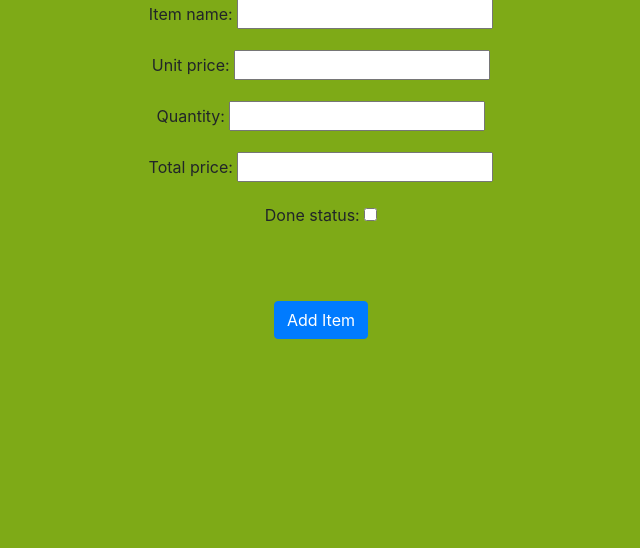
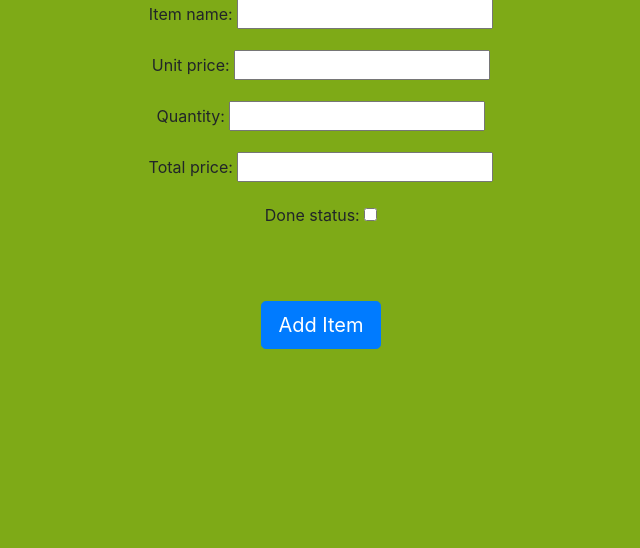
Before and after one commit to Eb0nY-April14/DjangoShoppingList, a Django app: page /add in a window 1280 px wide. Shown: the part 176-724 px from the top of the page, without its empty margins (319-959 px from the left). Run offline with Django 3.2, Linux system fonts and the light colour scheme; a user stored in the database is signed in; some libraries are stand-ins or nearby versions.

Commit message:
Enlarge the add item button

```diff
--- a/shoppinglist/templates/shoppinglist/add_shopping_item.html
+++ b/shoppinglist/templates/shoppinglist/add_shopping_item.html
@@ -10,7 +10,7 @@
             {% csrf_token %}
             {{ form.as_p }}
 
-            <button class="btn btn-primary button-space" type="submit">Add Item</button>
+            <button class="btn btn-primary btn-lg button-space" type="submit">Add Item</button>
         </form>
 
     {% else %} <!-- If user is not authenticated -->
```
